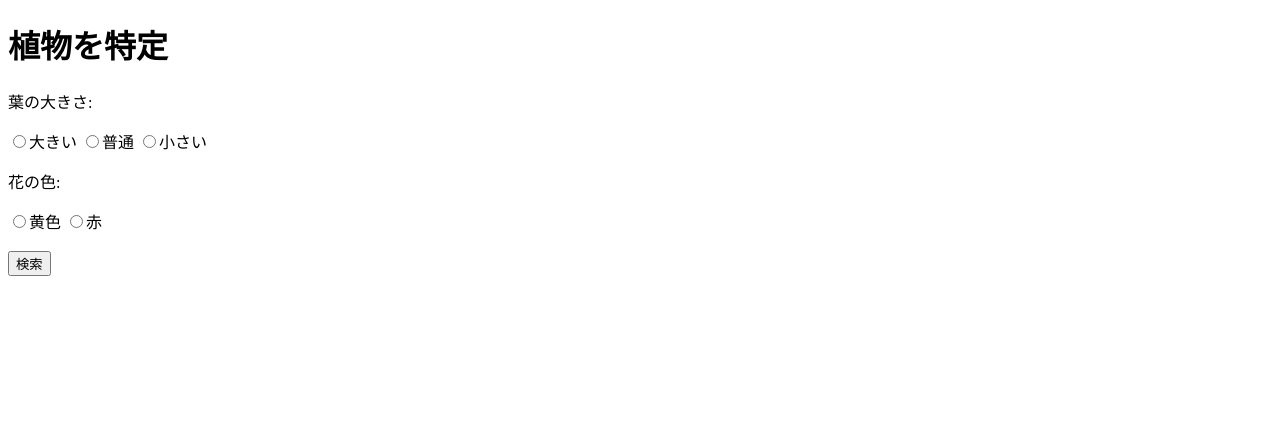
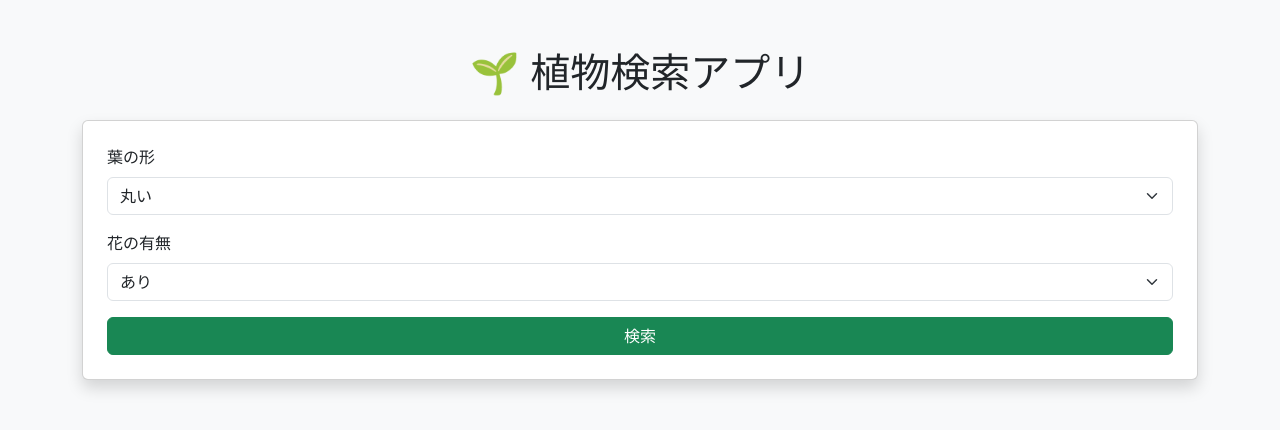
Before and after one commit to sloth-ux-jpg/plant_app, a Flask app: page / in a window 1280 px wide. Shown: the top 430 px of the page. Run offline with Flask 3, Linux system fonts and the light colour scheme.

Commit message:
update: improve design

```diff
--- a/templates/index.html
+++ b/templates/index.html
@@ -2,31 +2,46 @@
 <html>
 <head>
     <title>植物同定アプリ</title>
+    <link href="https://cdn.jsdelivr.net/npm/bootstrap@5.3.0/dist/css/bootstrap.min.css" rel="stylesheet">
 </head>
-<body>
-    <h1>植物を特定</h1>
+<body class="bg-light">
 
-    <form method="post">
-        <p>葉の大きさ:</p>
-        <label><input type="radio" name="leaf" value="大きい">大きい</label>
-        <label><input type="radio" name="leaf" value="普通">普通</label>
-        <label><input type="radio" name="leaf" value="小さい">小さい</label>
+<div class="container mt-5">
+  <h1 class="text-center mb-4">🌱 植物検索アプリ</h1>
 
-        <p>花の色:</p>
-        <label><input type="radio" name="flower" value="黄色">黄色</label>
-        <label><input type="radio" name="flower" value="赤">赤</label>
+  <form method="POST" class="card p-4 shadow">
 
-        <br><br>
-        <button type="submit">検索</button>
+    <div class="mb-3">
+      <label class="form-label">葉の形</label>
+      <select name="leaf" class="form-select">
+        <option value="丸い">丸い</option>
+        <option value="細い">細い</option>
+      </select>
+    </div>
+
+    <div class="mb-3">
+      <label class="form-label">花の有無</label>
+      <select name="flower" class="form-select">
+        <option value="あり">あり</option>
+        <option value="なし">なし</option>
+      </select>
+    </div>
+
+    <button type="submit" class="btn btn-success w-100">検索</button>
   </form>
 
   {% if result %}
-        <h2>結果</h2>
+  <div class="mt-4 alert alert-info">
+    <h5>結果：</h5>
     <ul>
       {% for r in result %}
       <li>{{ r[0] }}</li>
       {% endfor %}
     </ul>
+  </div>
   {% endif %}
+
+</div>
+
 </body>
 </html>
```
Lines whose indentation alone changed are shown as unchanged.
